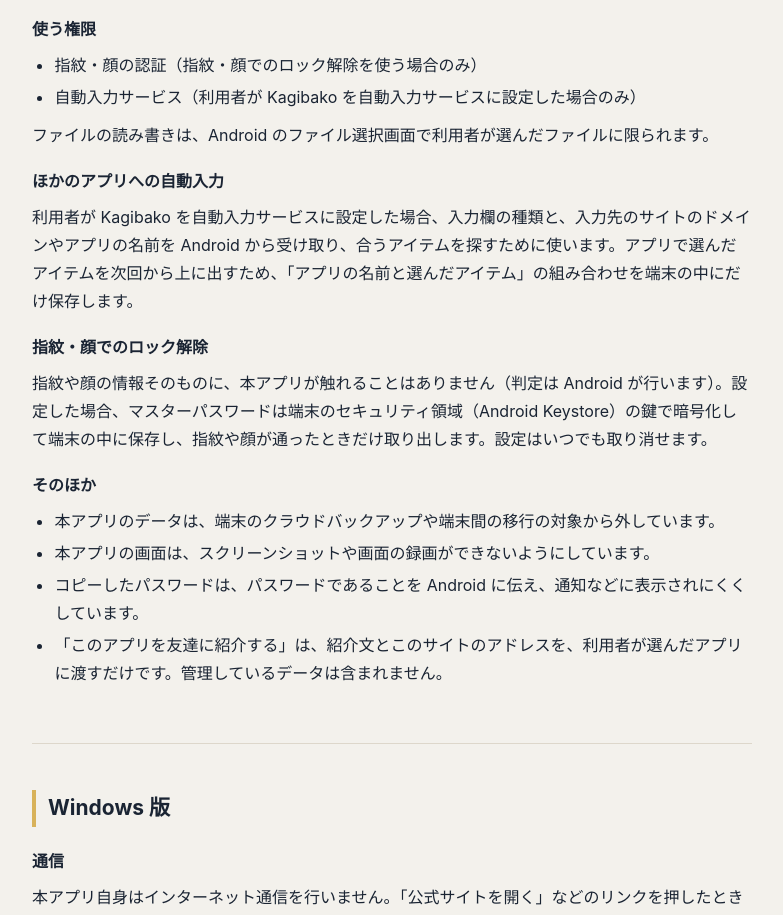
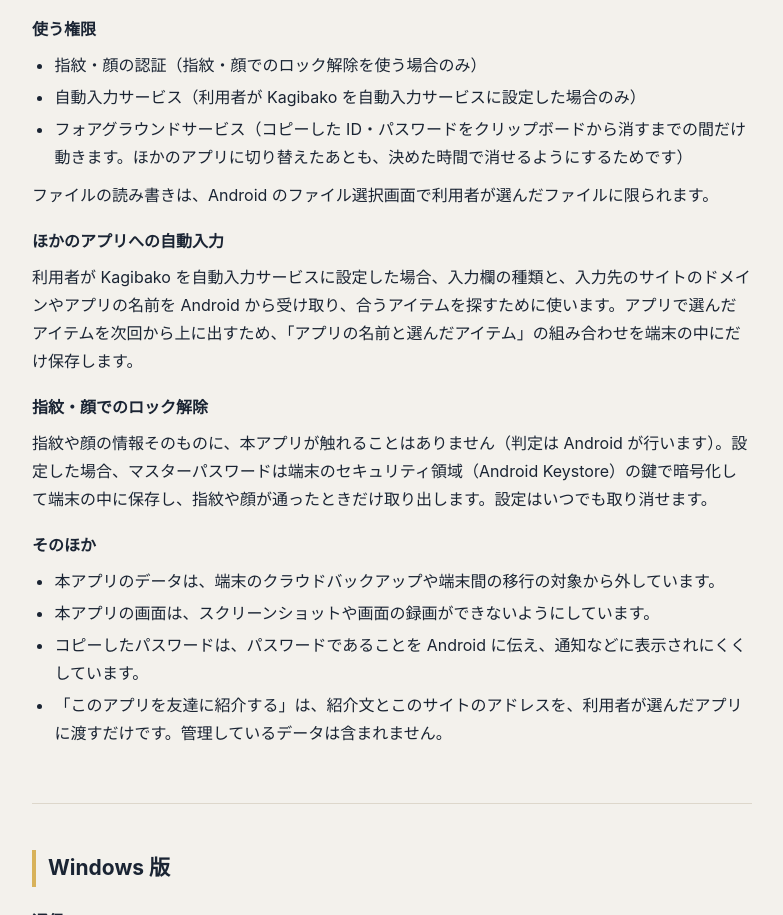
Before and after one commit to ayamuo/kagibako_official, a plain HTML site: page privacy.html in a window 1280 px wide. Shown: the part 1795-2710 px from the top of the page, without its empty margins (248-1031 px from the left). Drawn offline with Linux system fonts and the light colour scheme.

Commit message:
プライバシーポリシー：Android 版の使う権限にフォアグラウンドサービスを追加
Co-Authored-By: Claude Opus 5.5 <noreply@anthropic.com>

```diff
--- a/privacy.html
+++ b/privacy.html
@@ -75,6 +75,7 @@
     <ul class="plain">
       <li>指紋・顔の認証（指紋・顔でのロック解除を使う場合のみ）</li>
       <li>自動入力サービス（利用者が Kagibako を自動入力サービスに設定した場合のみ）</li>
+      <li>フォアグラウンドサービス（コピーした ID・パスワードをクリップボードから消すまでの間だけ動きます。ほかのアプリに切り替えたあとも、決めた時間で消せるようにするためです）</li>
     </ul>
     <p>ファイルの読み書きは、Android のファイル選択画面で利用者が選んだファイルに限られます。</p>
     <h3>ほかのアプリへの自動入力</h3>
```
